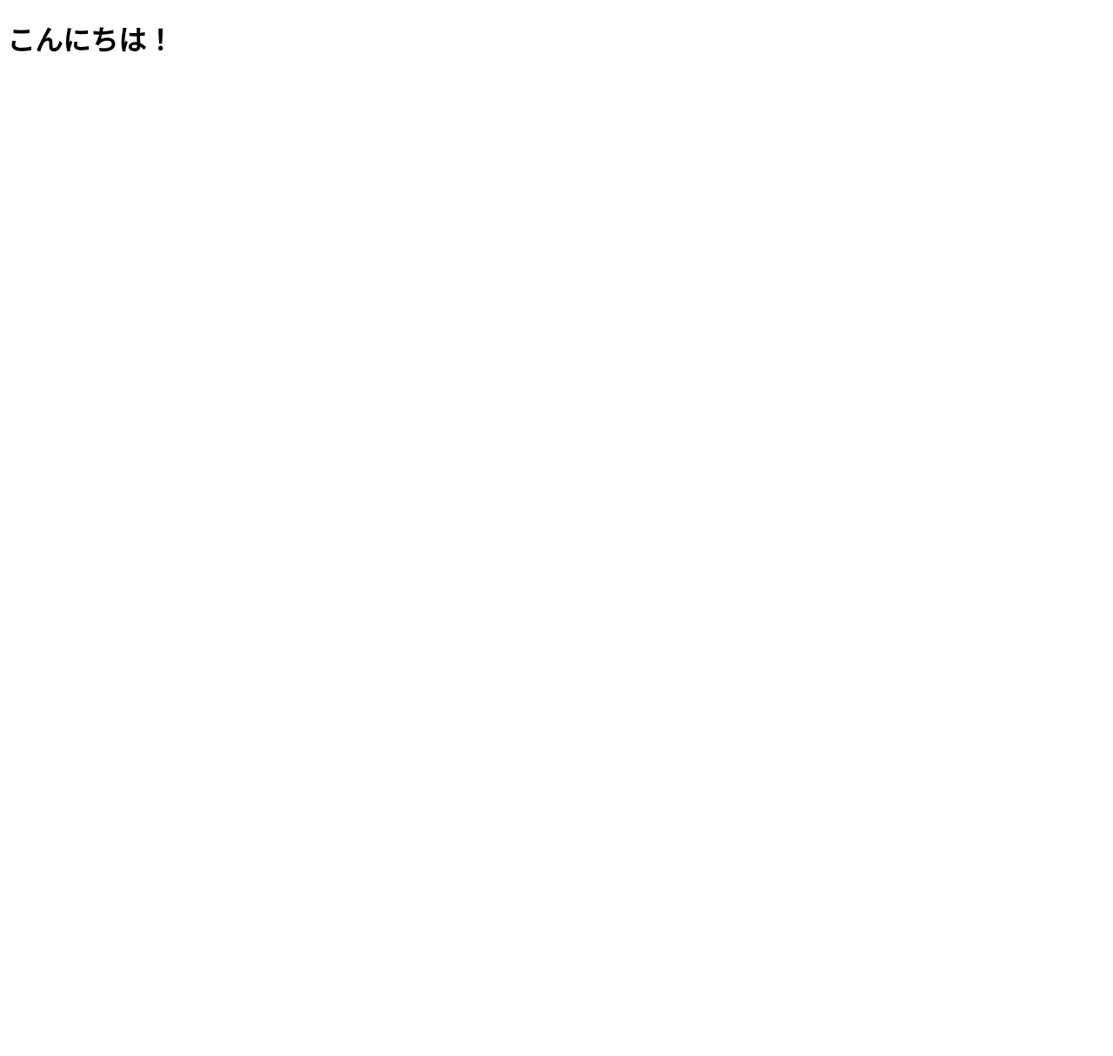
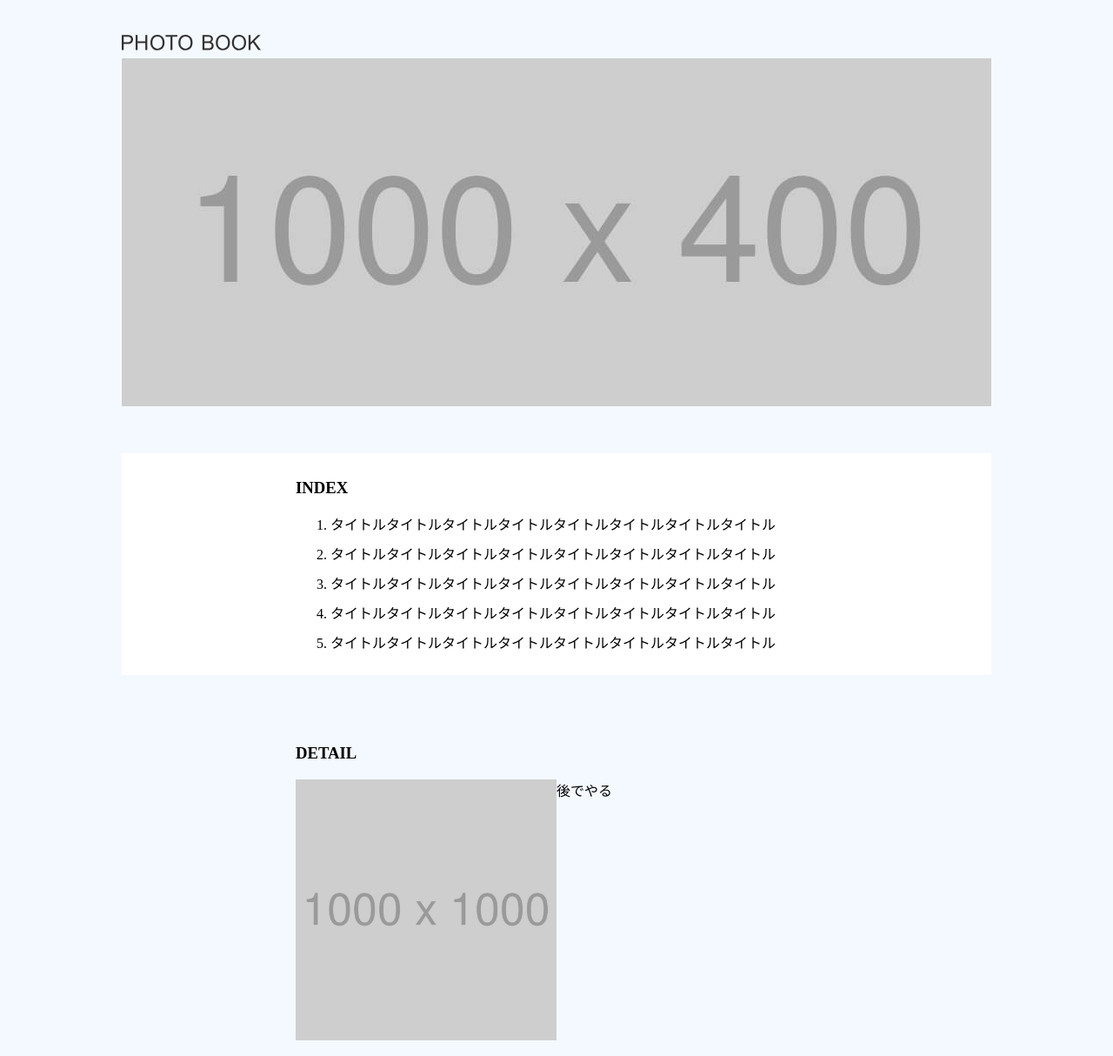
Before and after one commit to mayukorin/Photo-LP, a website: page public/index.html in a window 1280 px wide. Shown: the whole page at 87% size. Before the commit the page ends 800 px from the top, so only its background shows below. Drawn offline with Linux system fonts and the light colour scheme.

Commit message:
DETAILの途中まで作成

```diff
--- /dev/null
+++ b/public/custom.css
@@ -0,0 +1,52 @@
+body {
+    background-color: #f4f9ff;
+}
+
+.container {
+    max-width: 1000px;
+    margin: 0 auto;
+    background-color: #f4f9ff;
+}
+
+/* ヘッダー */
+header {
+    margin-top: 40px;
+    margin-bottom: 5px;
+}
+
+
+/* ロゴ */
+#logo {
+    width: 160px;
+}
+
+/* メインビジュアル */
+#mainvisual {
+    width: 100%;
+}
+
+/* INDEX */
+.index {
+    background-color: white;
+}
+
+section {
+    width: 600px;
+    margin: 0 auto;
+    margin-top: 50px;
+    padding-top: 10px;
+    padding-bottom: 10px;
+}
+
+li {
+    margin-bottom: 10px;
+}
+
+/* DETAIL */
+.detail-container {
+    display: flex;
+}
+
+.detail-container img {
+    width: 50%;
+}
--- a/public/index.html
+++ b/public/index.html
@@ -3,9 +3,40 @@
 <head>
   <meta charset="UTF-8">
   <meta name="viewport" content="width=device-width, initial-scale=1.0">
-  <title>Document</title>
+  <title>PHOTO BOOK</title>
+  <link rel="stylesheet" href="custom.css">
 </head>
 <body>
-  <h1>こんにちは！</h1>
+    <div class="container">
+        <header>
+            <a href="#mainvisual">
+                <img id="logo" src="img/logo.svg" />
+            </a>
+        </header>
+        <main>
+            <img id="mainvisual" src="img/mainvisual.jpg" />
+            <div class="index">
+                <section>
+                    <h3>INDEX</h3>
+                    <ol>
+                        <li>タイトルタイトルタイトルタイトルタイトルタイトルタイトルタイトル</li>
+                        <li>タイトルタイトルタイトルタイトルタイトルタイトルタイトルタイトル</li>
+                        <li>タイトルタイトルタイトルタイトルタイトルタイトルタイトルタイトル</li>
+                        <li>タイトルタイトルタイトルタイトルタイトルタイトルタイトルタイトル</li>
+                        <li>タイトルタイトルタイトルタイトルタイトルタイトルタイトルタイトル</li>
+                    </ol>
+                </section>
+            </div>
+            <section>
+                <h3>DETAIL</h3>
+                <div class="detail-container">
+                    <img src="img/detail.jpg" />
+                    <div>
+                        後でやる
+                    </div>
+                </div>
+            </section>
+        </main>
+    </div>
 </body>
 </html>
```
Also changed, not shown: public/img/detail.jpg (added), public/img/favicon.ico (added), public/img/logo.svg (added), public/img/mainvisual.jpg (added).
